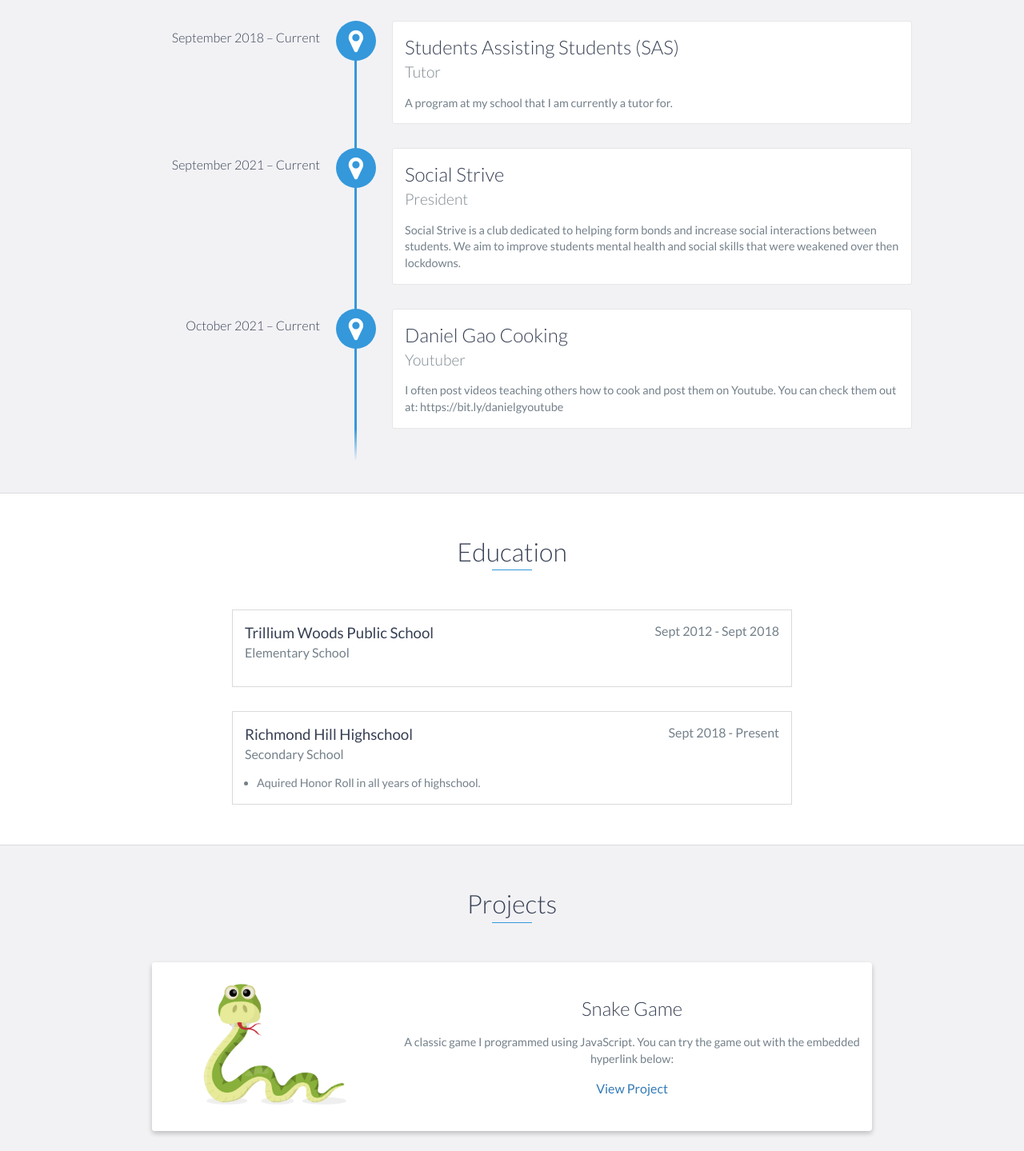
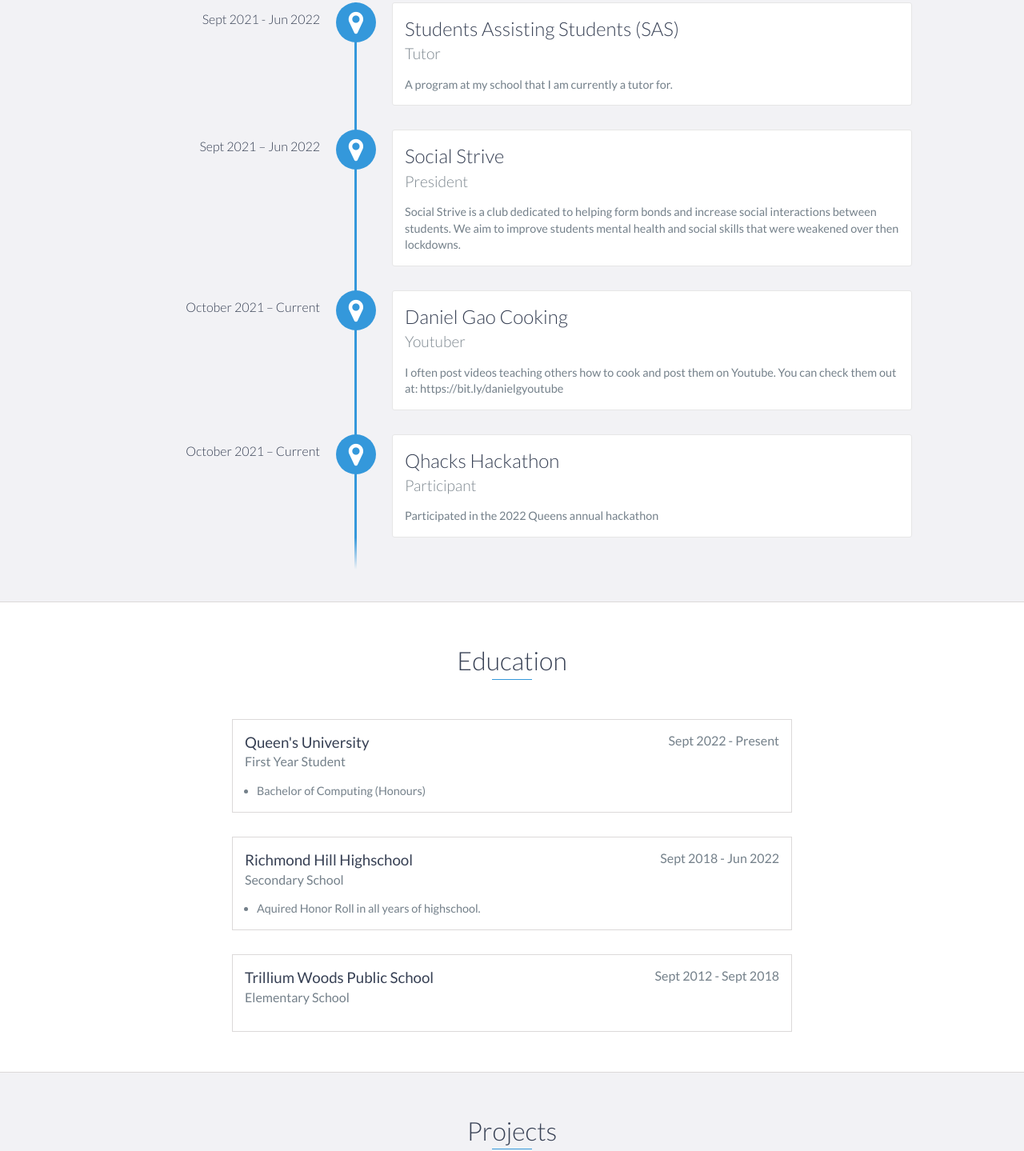
Before and after one commit to DanielGao04/DanielGao04.github.io, a website: page index.html in a window 1280 px wide. Shown: the part 1195-2634 px from the top of the page at 80% size. Drawn offline with nearby package versions, Linux system fonts and the light colour scheme.

Commit message:
index.html updated

```diff
--- a/index.html
+++ b/index.html
@@ -49,7 +49,7 @@
     <div id="lead">
         <div id="lead-content">
             <h1>Daniel Gao</h1>
-            <h2>Highschool Student</h2>
+            <h2>University Student</h2>
             <!-- <a href="#" class="btn-rounded-white">Download Resume</a> -->
         </div>
         <!-- End #lead-content -->
@@ -73,8 +73,7 @@
                 </div>
                 <div class="col-md-8">
                     <p>
-                        Dedicated and well-rounded graduating highschool student, aiming to further develop my knowledge by continuing on with post secondary education to prepare me for my future careers. Some of my hobbies include exercising and playing sports, cooking, and communicating with others! As an active person, I enjoy playing different sports including frisbee, basketball, and ping pong. I am excited and looking forward to experiencing new things and advancing further on into my career.
-
+                        my name is Daniel and I am an 18-year-old individual with a profound interest in the field of coding and programming. My passion for computer science motivated me to enroll in Queen's University, where I am currently pursuing a degree in this field. I am currently seeking opportunities to expand my knowledge and skill set in computer science beyond the academic realm.
                     </p>
                 </div>
             </div>
@@ -85,7 +84,7 @@
     <div id="experience" class="background-alt">
         <h2 class="heading">Experience</h2>
         <div id="experience-timeline">
-            <div data-date="September 2018 – Current">
+            <div data-date="Sept 2021 - Jun 2022">
                 <h3>Students Assisting Students (SAS)</h3>
                 <h4>Tutor</h4>
                 <p>
@@ -93,7 +92,7 @@
                 </p>
             </div>
 
-            <div data-date="September 2021 – Current">
+            <div data-date="Sept 2021 – Jun 2022">
                 <h3>Social Strive</h3>
                 <h4>President</h4>
                 <p>
@@ -108,6 +107,15 @@
                     I often post videos teaching others how to cook and post them on Youtube. You can check them out at: https://bit.ly/danielgyoutube
                 </p>
             </div>
+
+            <div data-date="October 2021 – Current">
+                <h3>Qhacks Hackathon</h3>
+                <h4>Participant</h4>
+                <p>
+                    Participated in the 2022 Queens annual hackathon
+                </p>
+            </div>
+
         </div>
     </div>
     <!-- End #experience -->
@@ -115,16 +123,19 @@
     <div id="education">
         <h2 class="heading">Education</h2>
         <div class="education-block">
-            <h3>Trillium Woods Public School</h3>
-            <span class="education-date">Sept 2012 - Sept 2018</span>
-            <h4>Elementary School</h4>
+            <h3>Queen's University</h3>
+            <span class="education-date">Sept 2022 - Present</span>
+            <h4>First Year Student</h4>
             <ul>
+                <li>
+                    Bachelor of Computing (Honours)
+                </li>
+            </ul>
         </div>
-        <!-- End .education-block -->
 
         <div class="education-block">
             <h3>Richmond Hill Highschool</h3>
-            <span class="education-date">Sept 2018 - Present</span>
+            <span class="education-date">Sept 2018 - Jun 2022</span>
             <h4>Secondary School</h4>
             <ul>
                 <li>
@@ -133,7 +144,19 @@
 
             </ul>
         </div>
+
+        <div class="education-block">
+            <h3>Trillium Woods Public School</h3>
+            <span class="education-date">Sept 2012 - Sept 2018</span>
+            <h4>Elementary School</h4>
+            <ul>
+        </div>
+
+
         <!-- End .education-block -->
+
+
+
     </div>
     <!-- End #education -->
 
@@ -180,7 +203,10 @@
     <div id="skills">
         <h2 class="heading">General Skills</h2>
         <ul>
+            <li>Python</li>
             <li>Java</li>
+            <li>CSS</li>
+            <li>JavaScript</li>
             <li>Leadership</li>
             <li>Organization</li>
             <li>Teamwork</li>
```
